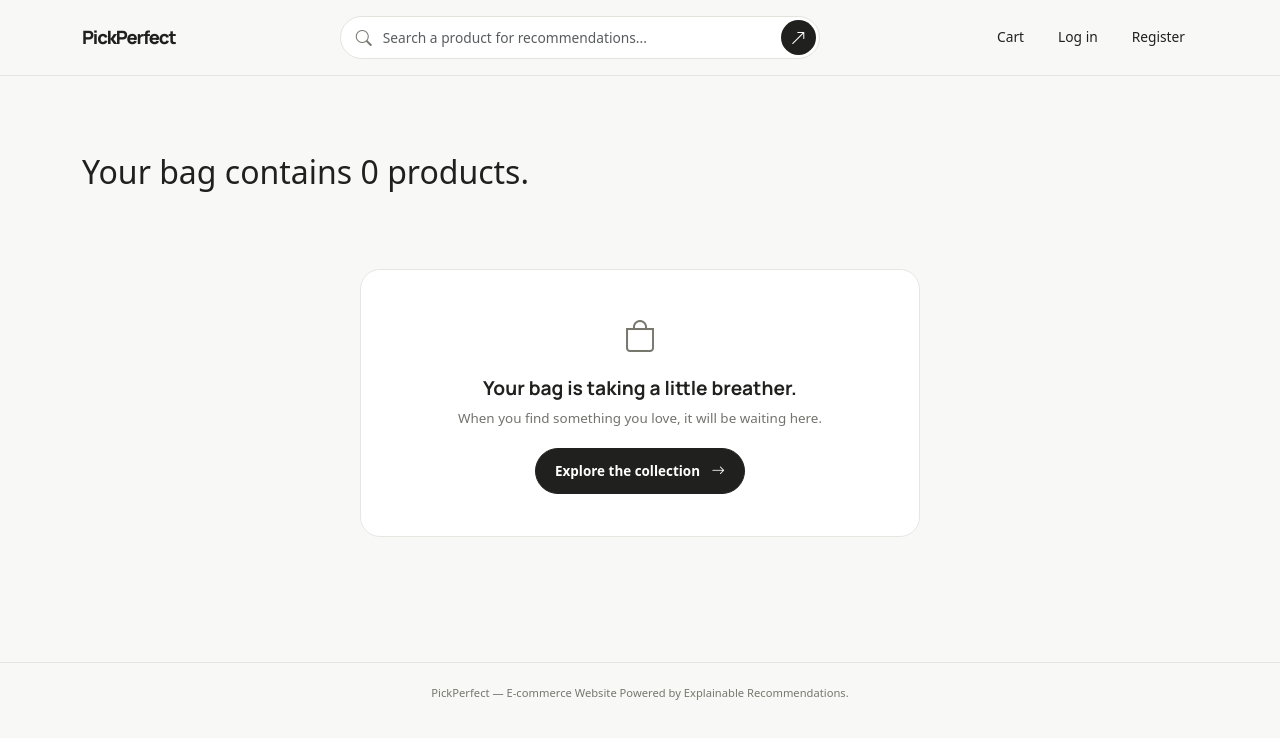
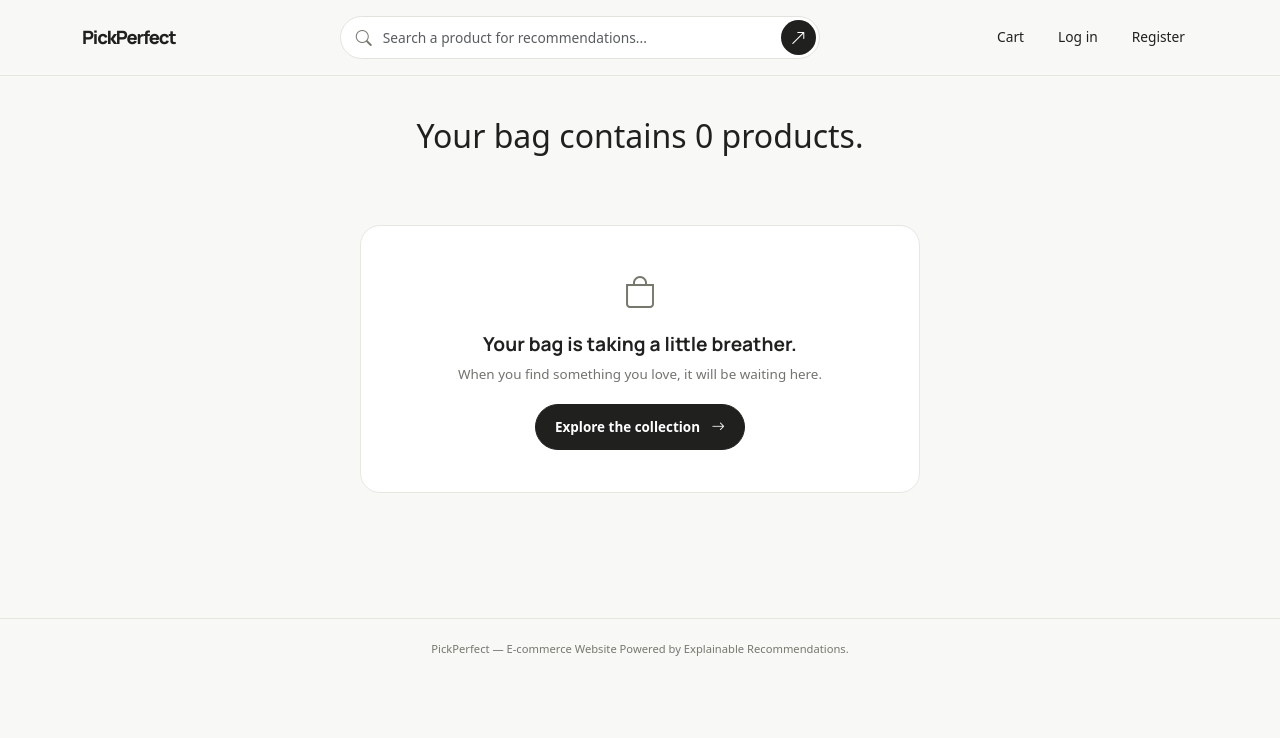
Before and after one commit to ujjwalkumar14b/Recommendation, a React (Vite) app in the folder frontend/: page /cart in a window 1280 px wide. Shown: the top 738 px of the page. Built offline with nearby package versions, Linux system fonts and the light colour scheme.

Commit message:
Update styles.css

```diff
--- a/frontend/src/styles.css
+++ b/frontend/src/styles.css
@@ -143,9 +143,7 @@ a { color: inherit; }
 .site-footer { padding: 22px 0; border-top: 1px solid var(--line); color: #77776f; font-size: .7rem; }
 .site-footer .bi-stars { color: #43433e; }
 .bag-page { padding-top: 34px; }
-.page-title-row { display: flex; align-items: end; justify-content: space-between; margin: 43px 0 30px; }
-.page-title-row h1 { margin-top: 7px; }
-.page-title-row h1 span { margin-left: 4px; color: #9a9a91; font-size: 1rem; vertical-align: middle; }
+.page-title-row h2 { text-align: center; margin-top: 7px; }
 .continue-link { color: #65655d; font-size: .77rem; text-decoration: none; }
 .bag-items { border-top: 1px solid var(--line); }
 .bag-item { display: grid; grid-template-columns: 90px minmax(0,1fr) auto auto; gap: 18px; align-items: center; padding: 19px 0; border-bottom: 1px solid var(--line); }
```
